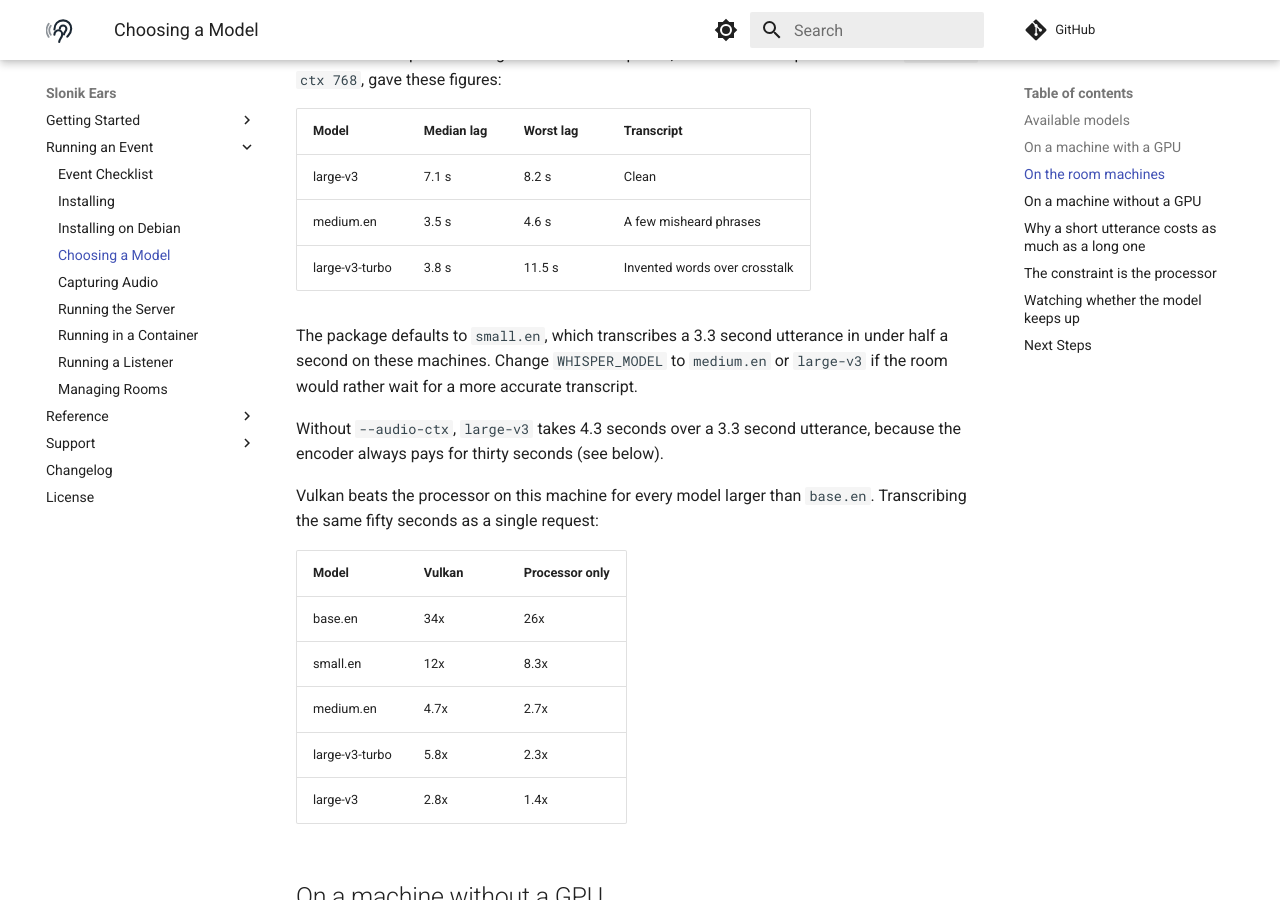
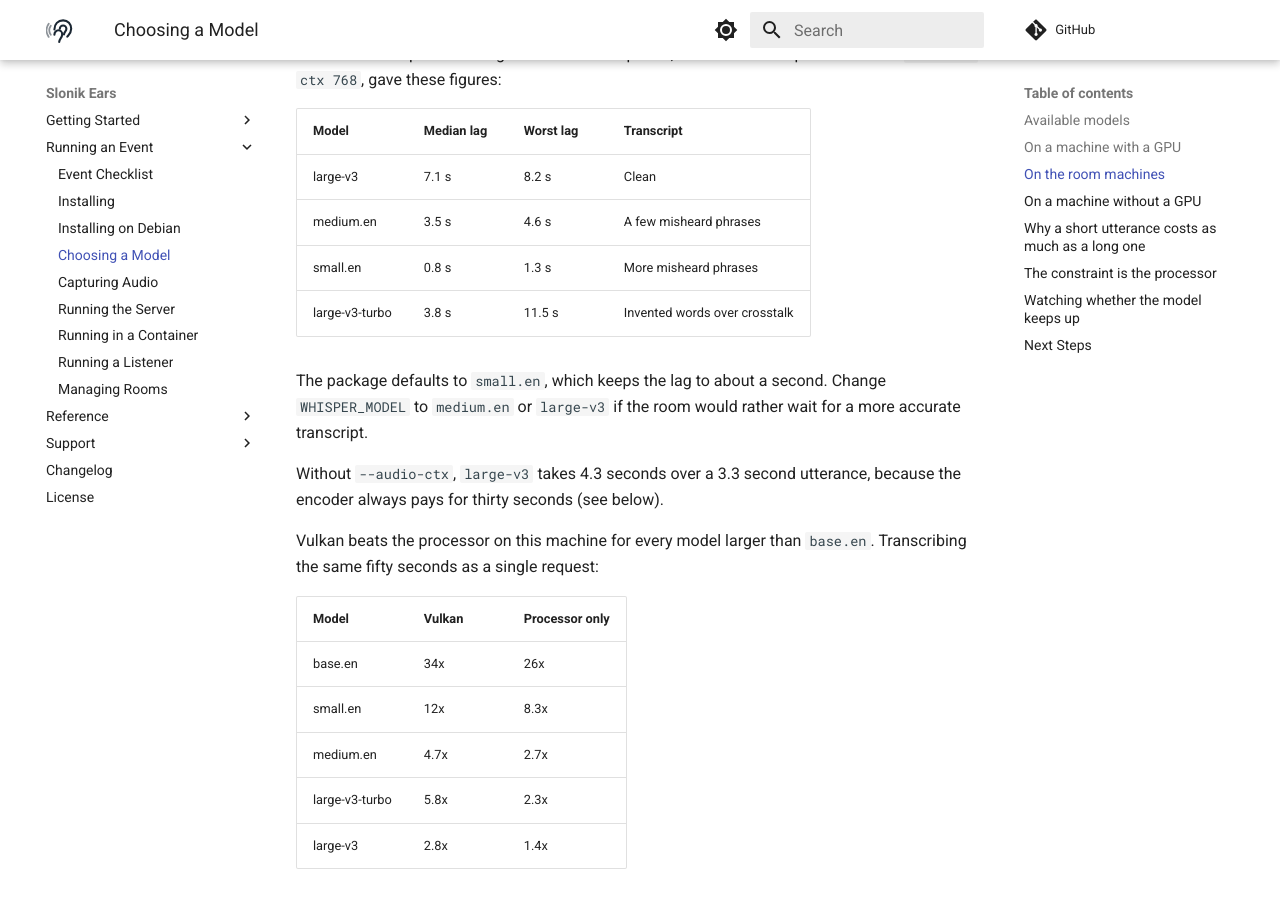
Before and after one commit to dpage/slonik-ears, an MkDocs documentation site: the page built from docs/models.md, in a window 1280 px wide and 900 px high, scrolled down 1523 px. Built offline with MkDocs 1.6.1 and Material for MkDocs 9.7.7, drawn with Linux system fonts in a browser that asks for light colours; comment, search, counter and statistics services are not loaded.

Commit message:
Add small.en's measured lag on the room machines

```diff
--- a/docs/models.md
+++ b/docs/models.md
@@ -59,10 +59,11 @@ captured through the room microphone, in real time with partials on and
 | --- | --- | --- | --- |
 | large-v3 | 7.1 s | 8.2 s | Clean |
 | medium.en | 3.5 s | 4.6 s | A few misheard phrases |
+| small.en | 0.8 s | 1.3 s | More misheard phrases |
 | large-v3-turbo | 3.8 s | 11.5 s | Invented words over crosstalk |
 
-The package defaults to `small.en`, which transcribes a 3.3 second
-utterance in under half a second on these machines. Change
+The package defaults to `small.en`, which keeps the lag to about a
+second. Change
 `WHISPER_MODEL` to `medium.en` or `large-v3` if the room would rather
 wait for a more accurate transcript.
 
```
